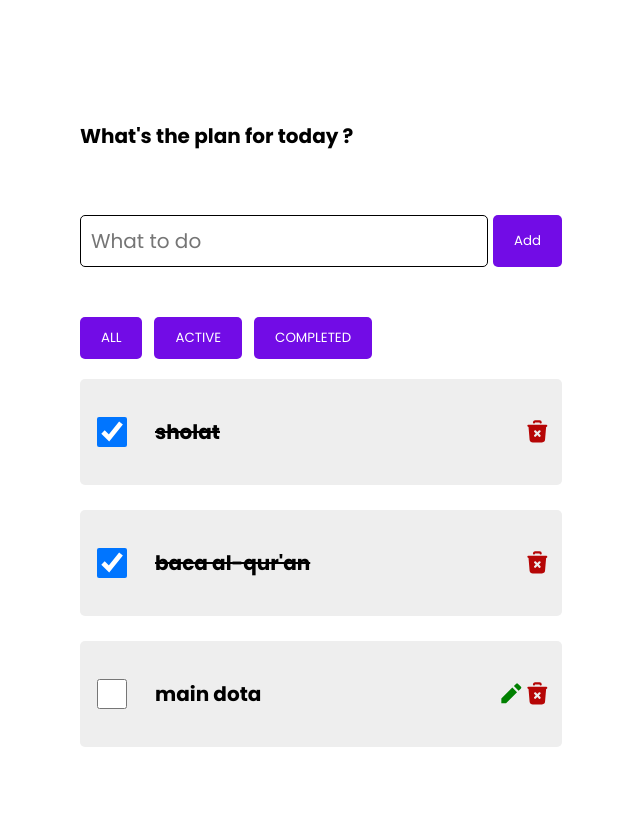
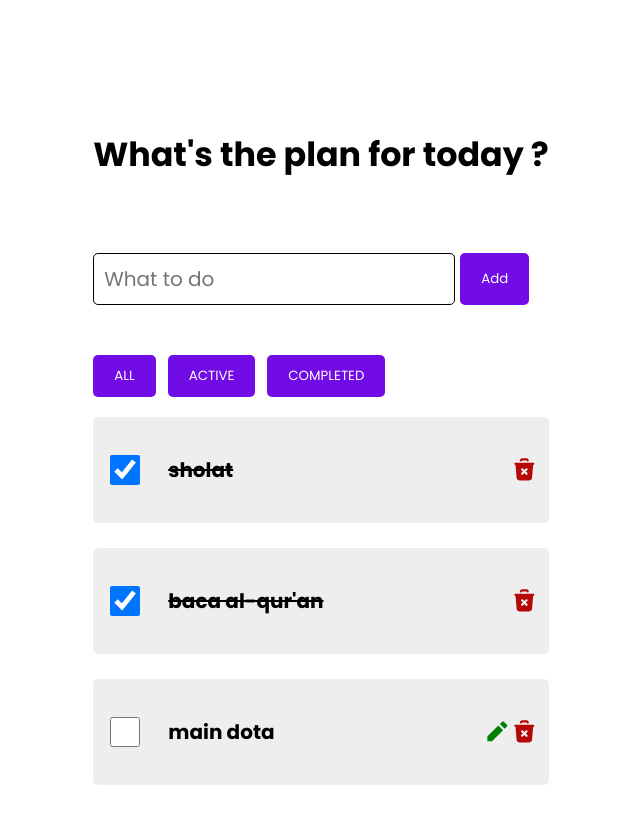
Before and after one commit to figofer/ToDoList-App-with-React.js-and-Redux, a React (Vite) app: page / in a window 1280 px wide. Shown: the whole page, without its empty margins (319-959 px from the left). Built offline with nearby package versions, Linux system fonts and the light colour scheme.

Commit message:
Perbaikan layout dan tampilan

```diff
--- a/src/App.jsx
+++ b/src/App.jsx
@@ -20,9 +20,11 @@ const App = () => {
   return (
     <MainLayout>
       <ContentLayout>
-        <h1 className="">
+       <div className="container-sub">
+       <h1 className="">
           What's the plan for today ?
         </h1>
+       </div>
         <div className="">
           <InputTodo
             id={id}
--- a/src/index.css
+++ b/src/index.css
@@ -1,6 +1,7 @@
 @import url('https://fonts.googleapis.com/css2?family=Poppins:ital,wght@0,200;0,300;0,400;0,500;0,600;0,700;0,800;1,200;1,400&display=swap');
 
 * {
+
     font-family: 'Poppins', sans-serif;
 }
 
@@ -57,6 +58,14 @@ input {
     gap: 25px;
 
 }
+.container-sub{
+    display: flex;
+    justify-content: center;
+
+}
+.container-sub h1{
+    font-size: 25pt;
+}
 
 .am {
     gap: 25px;
@@ -83,7 +92,7 @@ input {
 .list-todo:hover {
     transform: scaleY(1.1);
     border: 1px solid #c886ff;
-    background-color: white;
+    background-color: rgb(245, 192, 77);
 }
 
 .checkbox {
@@ -101,6 +110,7 @@ input {
 
 .edit {
     color: green;
+
 }
 
 .delete {
@@ -135,4 +145,5 @@ h1 {
 .input {
     border: 1px solid black;
     border-radius: 5px;
+    width: 340px;
 }
```
